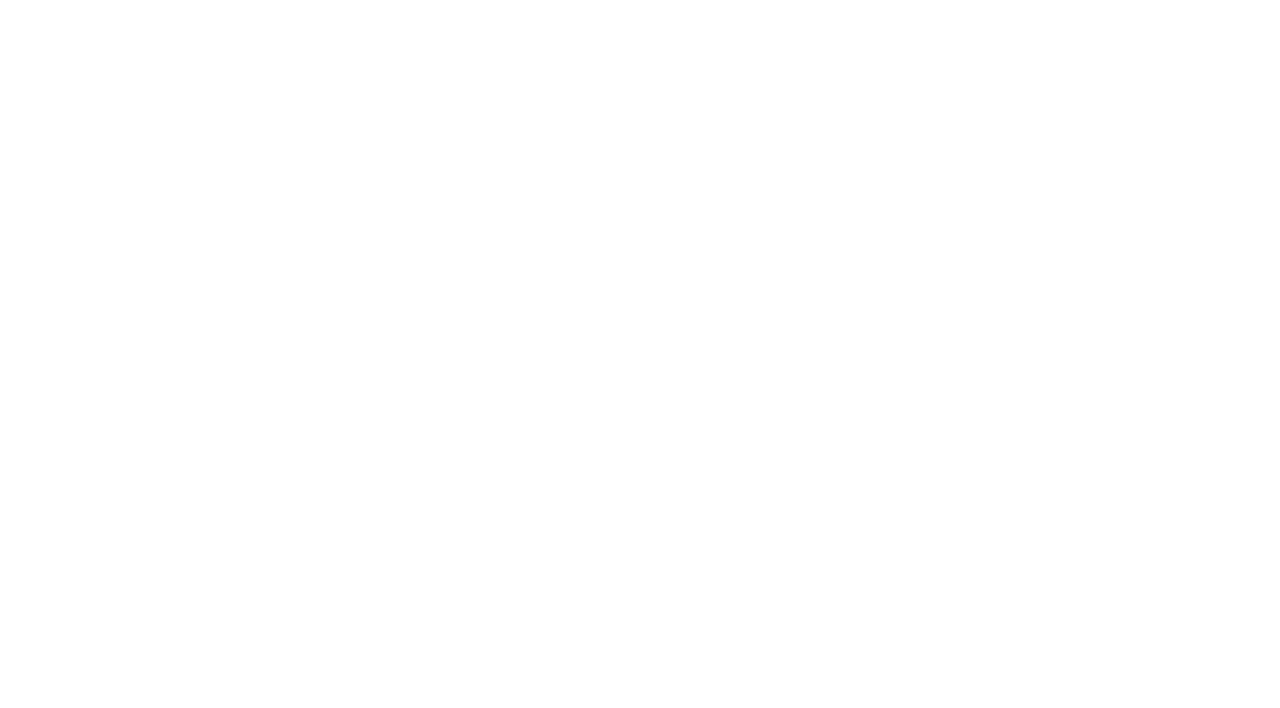
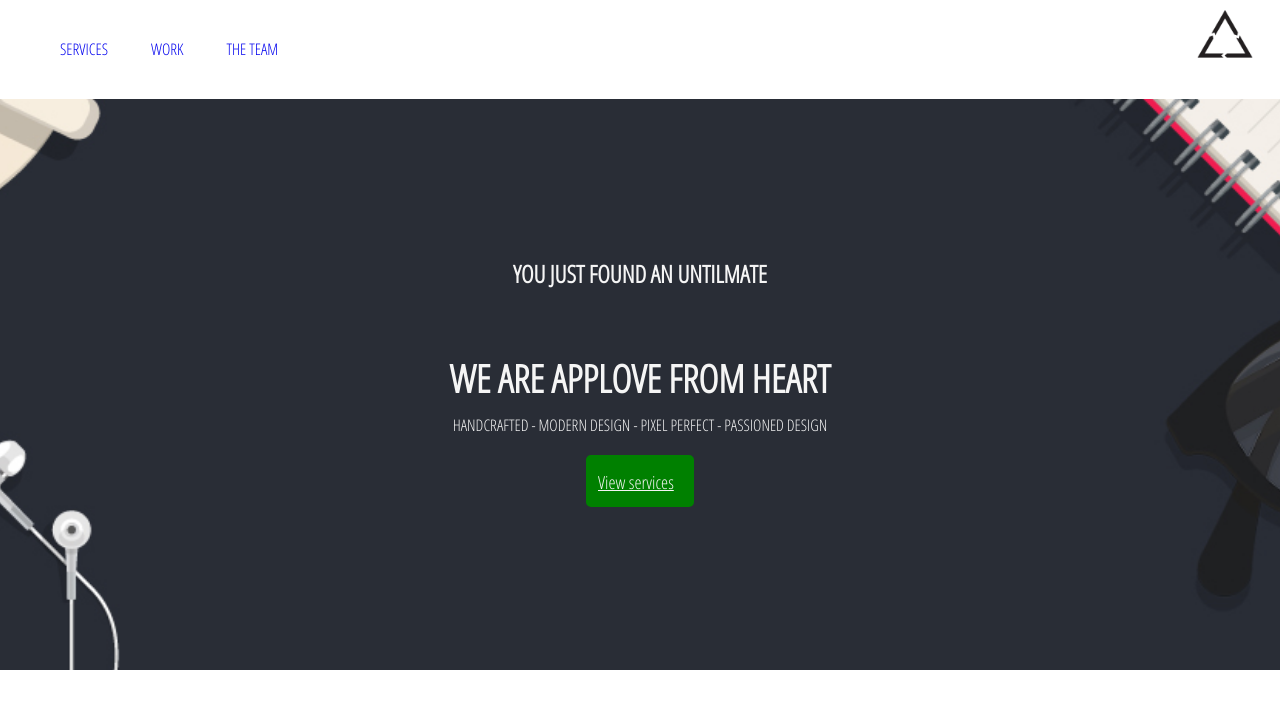
Before and after one commit to Ddayif/app-love-flex, a plain HTML site: page index.html in a window 1280 px wide. Drawn offline with Linux system fonts and the light colour scheme.

Commit message:
Ejercicio guiado terminado

```diff
--- a/css/main.css
+++ b/css/main.css
@@ -4,4 +4,74 @@ body {
   line-height: 1.71429;
   background-color: #fff;
   /* Enlaza la tipografia Open Sans */
+  font-family: 'Open Sans Condensed', sans-serif;
 }
+
+.flex-container{
+	display: flex;
+}
+
+.link{
+	text-decoration: none;
+
+}
+
+nav ul li{
+	list-style: none;
+	display: inline-block;
+	padding: 20px;
+}
+
+.menu{
+	background-color: white;
+	position: fixed;
+	top: 0;
+	left: 0;
+	width: 100%;
+}
+
+.menu.flex-container{
+	justify-content: flex-start;
+}
+
+.logo-container{
+	margin-left: auto;
+	margin-right: 20px;
+}
+
+.flex-container .logo{
+	width: 70px;
+	height: 70px;
+}
+
+#home{
+	height: 600px;
+	margin-top: 70px;
+
+	background-image: url(../assets/images/bg-home.jpg);
+	background-position: center;
+	background-size: cover;
+	background-attachment: fixed;
+	background-repeat: no-repeat;
+
+	justify-content: center;
+	align-items: center;
+	flex-direction: column;
+
+	color: whitesmoke;
+}
+
+.text-home{
+	font-size: 2.4em;
+}
+
+.btn-home{
+	width: 84px;
+    height: 28px;
+    padding: 9px;
+    font-size: 18px;
+    color: whitesmoke;
+    background-color: green;
+    border-radius: 5px;
+    border: 3px solid green;
+}
--- a/index.html
+++ b/index.html
@@ -6,14 +6,34 @@
 	<!-- Importa fontAwesome -->
 
 	<!-- Importa la fuente del proyecto (Open Sans de Google Fonts (https://fonts.google.com) -->
-
+	<link href="https://fonts.googleapis.com/css?family=Open+Sans+Condensed:300" rel="stylesheet">
 	<!-- Enlaza tu CSS reutilizable aquí (common.css) -->
-
+	<link rel="stylesheet" type="text/css" href="css/common.css">
 	<!-- Enlaza tu CSS del proyecto aquí -->
-
+	<link rel="stylesheet" type="text/css" href="css/main.css">
 </head>
 <body>
-
+<nav class="menu flex-container">
+	<ul class="ul">
+		<li><a href="#" class="text-uppercase link">Services</a></li>
+		<li><a href="#" class="text-uppercase link">Work</a></li>
+		<li><a href="#" class="text-uppercase link">The team</a></li>
+	</ul>
+	<div class="logo-container">
+		<img src="assets/images/logo-r.png" class="logo" alt="Logo" width="70">
+	</div>
+</nav>
+<section id="home" class="flex-container">
+	<h2>YOU JUST FOUND AN UNTILMATE</h2>
+	<h1 class="text-uppercase text-home mb-0">
+		we are applove from heart
+	</h1>
+	<p class="text-uppercase mt-0">
+		HANDCRAFTED - MODERN DESIGN - PIXEL PERFECT - PASSIONED DESIGN
+	</p>
+	<a href="#services" class="btn-home">View services</a>
+</section>
 	<!-- Enlaza tu JS del proyecto aquí -->
+	<script type="text/javascript" src="js/app.js"></script>
 </body>
 </html>
```
Also changed, not shown: css/common.css (line endings or trailing spaces).
